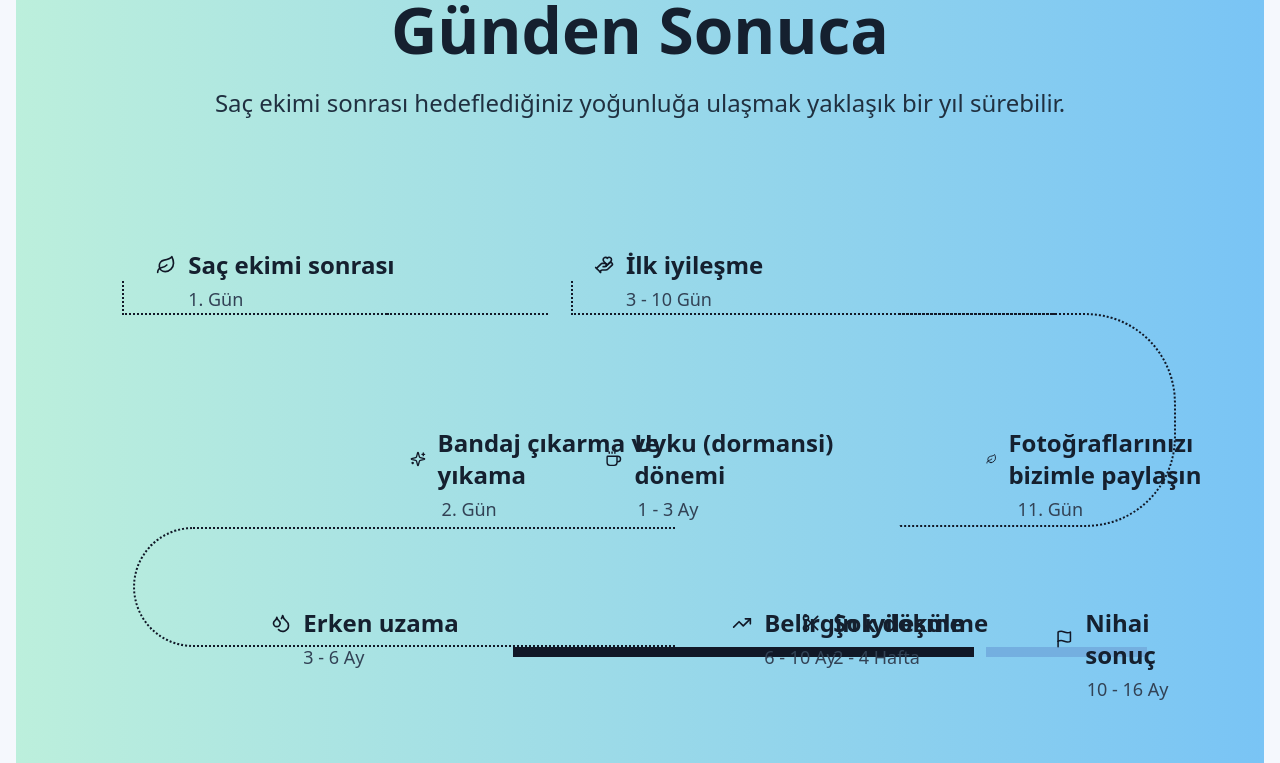
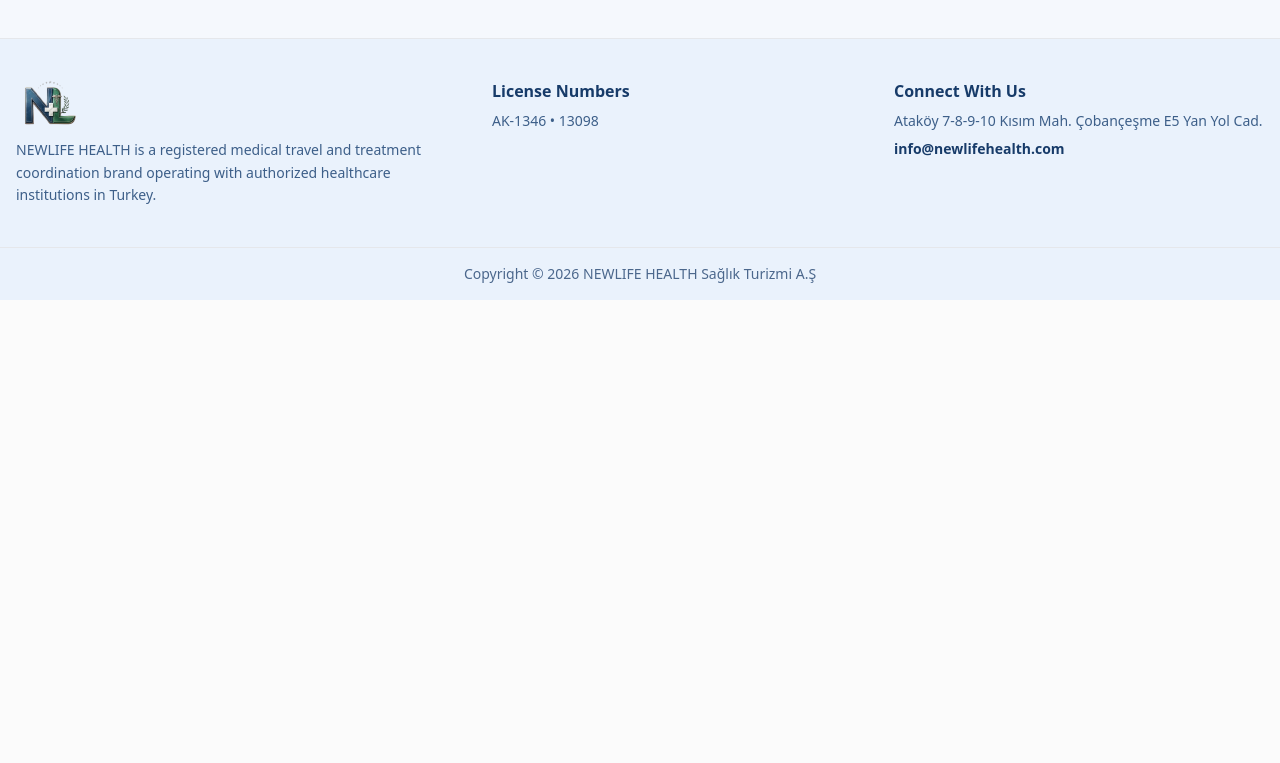
Before and after one commit to ibrahimtkmz/newlifehealth, a Next.js app: page / in a window 1280 px wide. Shown: the part 4537-5300 px from the top of the page. After the commit the page ends 4837 px from the top, so only its background shows below. Built offline with nearby package versions, Linux system fonts and the light colour scheme.

Commit message:
Remove hair transplant timeline section from homepage

```diff
--- a/app/page.jsx
+++ b/app/page.jsx
@@ -26,12 +26,7 @@
   Coffee,
   HandHeart,
   Droplets,
-  MessageCircleHeart,
-  Leaf,
-  Sparkles,
-  Scissors,
-  TrendingUp,
-  Flag
+  MessageCircleHeart
 } from "lucide-react";
 import { useLanguage } from "./components/LanguageProvider";
 
@@ -459,16 +454,6 @@
     procedure: Stethoscope,
     wash: Droplets,
     aftercare: MessageCircleHeart
-  };
-  const timelineIcons = {
-    leaf: Leaf,
-    sparkles: Sparkles,
-    bandage: HandHeart,
-    scissors: Scissors,
-    moon: Coffee,
-    sprout: Droplets,
-    trend: TrendingUp,
-    flag: Flag
   };
   const [menuOpen, setMenuOpen] = useState(false);
   const [chatOpen, setChatOpen] = useState(false);
@@ -918,175 +903,6 @@
         </div>
       </section>
 
-      <section className="mx-auto w-full max-w-[1280px] px-4 pb-14">
-        <div className="rounded-[2.4rem] bg-gradient-to-r from-[#bcefdc] to-[#79c4f5] px-6 py-12 text-[#15202f] md:px-12 md:py-14">
-          <h2 className="text-center text-3xl font-bold leading-tight md:text-[64px]">{t.timelineTitle}</h2>
-          <p className="mx-auto mt-4 max-w-[920px] text-center text-lg text-[#203040] md:text-2xl md:leading-snug">{t.timelineSubtitle}</p>
-
-          <div className="mt-12 space-y-12 md:hidden">
-            {t.timelineItems.map(([title, duration, icon]) => {
-              const IconComponent = timelineIcons[icon] ?? CircleHelp;
-              return (
-                <article key={`${title}-${duration}`} className="rounded-2xl border border-[#0f172a24] bg-[#ffffff2e] p-4">
-                  <div className="flex items-start gap-3">
-                    <IconComponent className="mt-0.5 h-5 w-5 shrink-0 text-[#111827]" />
-                    <div>
-                      <h3 className="text-2xl font-semibold leading-tight">{title}</h3>
-                      <p className="mt-1 text-xl text-[#324255]">{duration}</p>
-                    </div>
-                  </div>
-                </article>
-              );
-            })}
-          </div>
-
-          <div className="relative mt-14 hidden min-h-[610px] md:block">
-            <div className="absolute left-[5%] top-[106px] h-[34px] w-[23%] border-l-2 border-b-2 border-dotted border-[#111827]" />
-            <div className="absolute left-[28%] top-[138px] w-[14%] border-b-2 border-dotted border-[#111827]" />
-            <div className="absolute left-[44%] top-[106px] h-[34px] w-[42%] border-l-2 border-b-2 border-dotted border-[#111827]" />
-            <div className="absolute right-[3.5%] top-[138px] h-[214px] w-[24%] rounded-r-[90px] border-r-2 border-y-2 border-dotted border-[#111827]" />
-            <div className="absolute left-[6%] top-[352px] h-[120px] w-[47%] rounded-l-[75px] border-l-2 border-y-2 border-dotted border-[#111827]" />
-            <div className="absolute left-[39%] top-[472px] w-[40%] border-b-[10px] border-[#111827]" />
-            <div className="absolute left-[80%] top-[472px] w-[14%] border-b-[10px] border-[#74afe0]" />
-
-            <div className="absolute left-[8%] top-[74px]">
-              {(() => {
-                const IconComponent = timelineIcons[t.timelineItems[0][2]] ?? CircleHelp;
-                return (
-                  <article className="max-w-[170px] lg:max-w-[240px] xl:max-w-[280px]">
-                    <div className="flex items-center gap-3">
-                      <IconComponent className="h-5 w-5 text-[#111827]" />
-                      <h3 className="text-base lg:text-xl xl:text-2xl font-semibold leading-tight">{t.timelineItems[0][0]}</h3>
-                    </div>
-                    <p className="ml-8 mt-1 text-sm lg:text-base xl:text-lg text-[#324255]">{t.timelineItems[0][1]}</p>
-                  </article>
-                );
-              })()}
-            </div>
-
-            <div className="absolute left-[30%] top-[252px]">
-              {(() => {
-                const IconComponent = timelineIcons[t.timelineItems[1][2]] ?? CircleHelp;
-                return (
-                  <article className="max-w-[170px] lg:max-w-[240px] xl:max-w-[280px]">
-                    <div className="flex items-center gap-3">
-                      <IconComponent className="h-5 w-5 text-[#111827]" />
-                      <h3 className="text-base lg:text-xl xl:text-2xl font-semibold leading-tight">{t.timelineItems[1][0]}</h3>
-                    </div>
-                    <p className="ml-8 mt-1 text-sm lg:text-base xl:text-lg text-[#324255]">{t.timelineItems[1][1]}</p>
-                  </article>
-                );
-              })()}
-            </div>
-
-            <div className="absolute left-[46%] top-[74px]">
-              {(() => {
-                const IconComponent = timelineIcons[t.timelineItems[2][2]] ?? CircleHelp;
-                return (
-                  <article className="max-w-[170px] lg:max-w-[240px] xl:max-w-[280px]">
-                    <div className="flex items-center gap-3">
-                      <IconComponent className="h-5 w-5 text-[#111827]" />
-                      <h3 className="text-base lg:text-xl xl:text-2xl font-semibold leading-tight">{t.timelineItems[2][0]}</h3>
-                    </div>
-                    <p className="ml-8 mt-1 text-sm lg:text-base xl:text-lg text-[#324255]">{t.timelineItems[2][1]}</p>
-                  </article>
-                );
-              })()}
-            </div>
-
-            <div className="absolute left-[47%] top-[252px]">
-              {(() => {
-                const IconComponent = timelineIcons[t.timelineItems[4][2]] ?? CircleHelp;
-                return (
-                  <article className="max-w-[170px] lg:max-w-[240px] xl:max-w-[280px]">
-                    <div className="flex items-center gap-3">
-                      <IconComponent className="h-5 w-5 text-[#111827]" />
-                      <h3 className="text-base lg:text-xl xl:text-2xl font-semibold leading-tight">{t.timelineItems[4][0]}</h3>
-                    </div>
-                    <p className="ml-8 mt-1 text-sm lg:text-base xl:text-lg text-[#324255]">{t.timelineItems[4][1]}</p>
-                  </article>
-                );
-              })()}
-            </div>
-
-            <div className="absolute left-[64%] top-[432px]">
-              {(() => {
-                const IconComponent = timelineIcons[t.timelineItems[3][2]] ?? CircleHelp;
-                return (
-                  <article className="max-w-[170px] lg:max-w-[240px] xl:max-w-[280px]">
-                    <div className="flex items-center gap-3">
-                      <IconComponent className="h-5 w-5 text-[#111827]" />
-                      <h3 className="text-base lg:text-xl xl:text-2xl font-semibold leading-tight">{t.timelineItems[3][0]}</h3>
-                    </div>
-                    <p className="ml-8 mt-1 text-sm lg:text-base xl:text-lg text-[#324255]">{t.timelineItems[3][1]}</p>
-                  </article>
-                );
-              })()}
-            </div>
-
-            <div className="absolute left-[80%] top-[252px]">
-              {(() => {
-                const IconComponent = timelineIcons[t.timelineItems[0][2]] ?? CircleHelp;
-                return (
-                  <article className="max-w-[170px] lg:max-w-[240px] xl:max-w-[280px]">
-                    <div className="flex items-center gap-3">
-                      <IconComponent className="h-5 w-5 text-[#111827]" />
-                      <h3 className="text-base lg:text-xl xl:text-2xl font-semibold leading-tight">{t.timelineShareTitle}</h3>
-                    </div>
-                    <p className="ml-8 mt-1 text-sm lg:text-base xl:text-lg text-[#324255]">{t.timelineShareDay}</p>
-                  </article>
-                );
-              })()}
-            </div>
-
-            <div className="absolute left-[18%] top-[432px]">
-              {(() => {
-                const IconComponent = timelineIcons[t.timelineItems[5][2]] ?? CircleHelp;
-                return (
-                  <article className="max-w-[170px] lg:max-w-[240px] xl:max-w-[280px]">
-                    <div className="flex items-center gap-3">
-                      <IconComponent className="h-5 w-5 text-[#111827]" />
-                      <h3 className="text-base lg:text-xl xl:text-2xl font-semibold leading-tight">{t.timelineItems[5][0]}</h3>
-                    </div>
-                    <p className="ml-8 mt-1 text-sm lg:text-base xl:text-lg text-[#324255]">{t.timelineItems[5][1]}</p>
-                  </article>
-                );
-              })()}
-            </div>
-
-            <div className="absolute left-[58%] top-[432px]">
-              {(() => {
-                const IconComponent = timelineIcons[t.timelineItems[6][2]] ?? CircleHelp;
-                return (
-                  <article className="max-w-[170px] lg:max-w-[240px] xl:max-w-[280px]">
-                    <div className="flex items-center gap-3">
-                      <IconComponent className="h-5 w-5 text-[#111827]" />
-                      <h3 className="text-base lg:text-xl xl:text-2xl font-semibold leading-tight">{t.timelineItems[6][0]}</h3>
-                    </div>
-                    <p className="ml-8 mt-1 text-sm lg:text-base xl:text-lg text-[#324255]">{t.timelineItems[6][1]}</p>
-                  </article>
-                );
-              })()}
-            </div>
-
-            <div className="absolute left-[86%] top-[432px]">
-              {(() => {
-                const IconComponent = timelineIcons[t.timelineItems[7][2]] ?? CircleHelp;
-                return (
-                  <article className="max-w-[170px] lg:max-w-[240px] xl:max-w-[280px]">
-                    <div className="flex items-center gap-3">
-                      <IconComponent className="h-5 w-5 text-[#111827]" />
-                      <h3 className="text-base lg:text-xl xl:text-2xl font-semibold leading-tight">{t.timelineItems[7][0]}</h3>
-                    </div>
-                    <p className="ml-8 mt-1 text-sm lg:text-base xl:text-lg text-[#324255]">{t.timelineItems[7][1]}</p>
-                  </article>
-                );
-              })()}
-            </div>
-          </div>
-        </div>
-      </section>
-
       <section className="mx-auto w-full max-w-[1280px] px-4 pb-10">
         <div className="rounded-[1.6rem] bg-[#f4772e] px-8 py-10 text-white md:flex md:items-center md:justify-between">
           <h2 className="text-3xl font-bold md:text-5xl">{t.ctaTitle}</h2>
```
